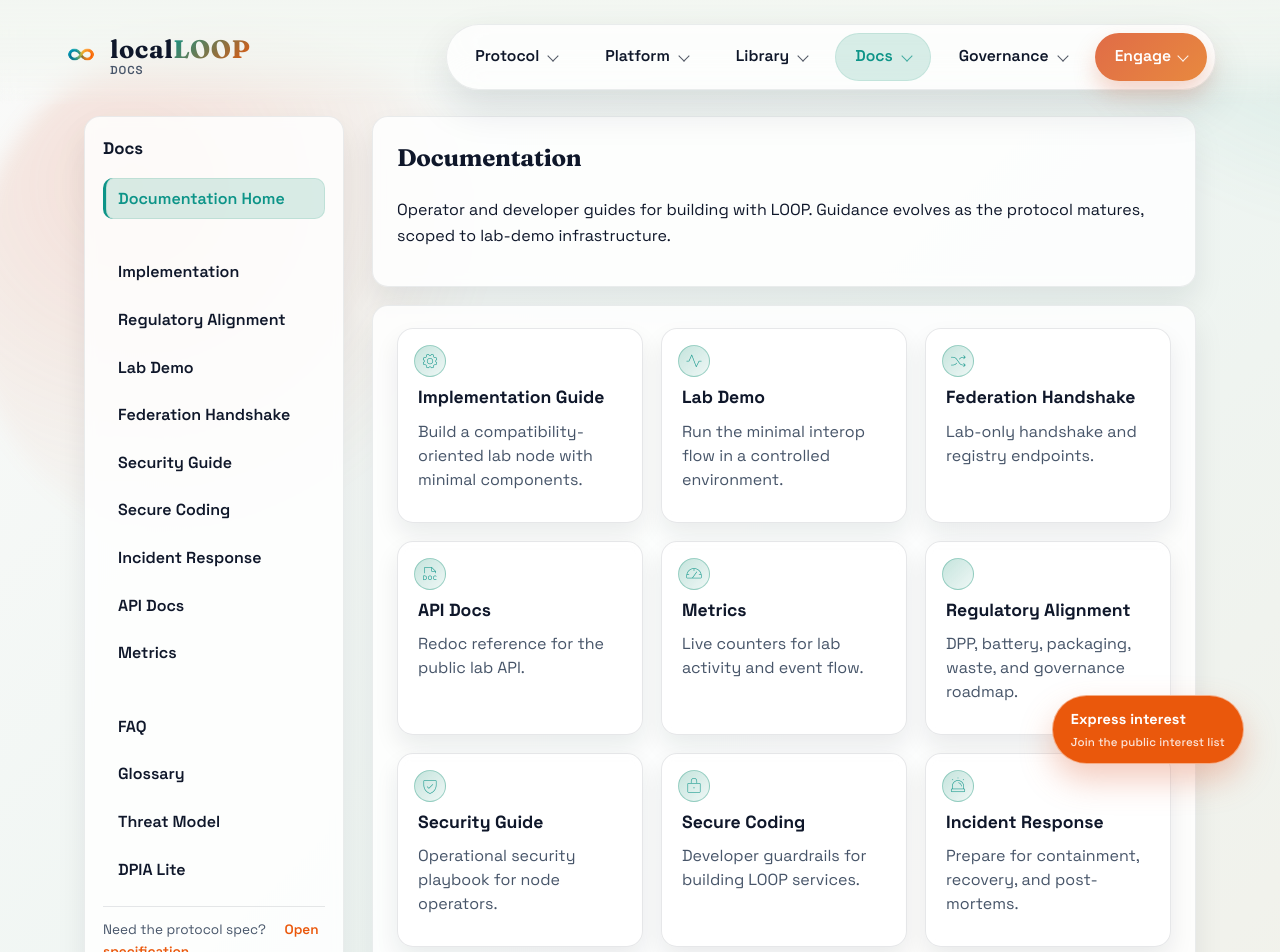
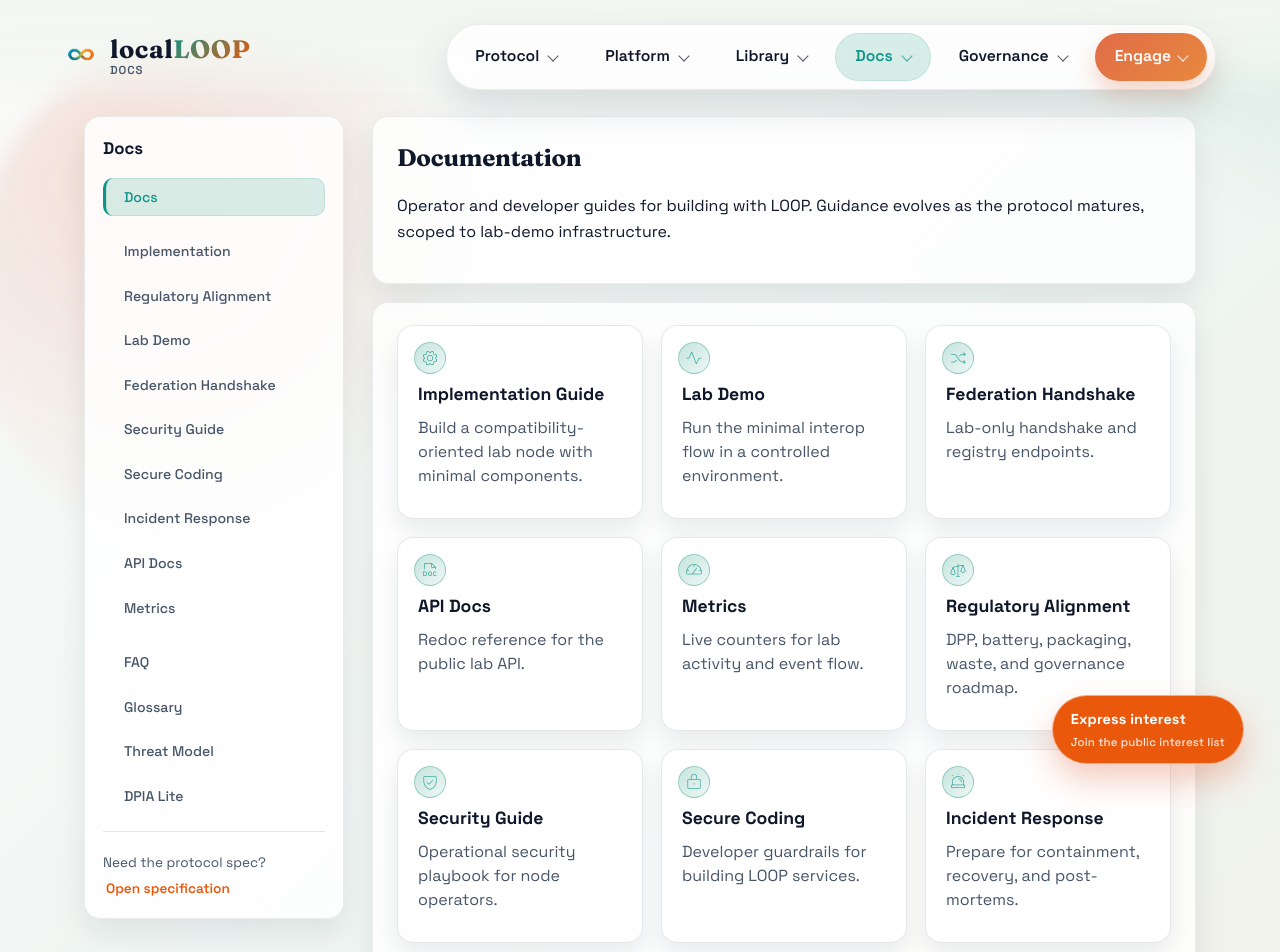
Before and after one commit to MycelAI/LocalLOOP, a Next.js app in the folder apps/site/: page /docs in a window 1280 px wide. Shown: the top 952 px of the page. Built offline with nearby package versions, Linux system fonts and the light colour scheme.

Commit message:
UX polish: wider layout, sidebar hierarchy, sub-page h2 shade, card-ref arrow, side-note hover

```diff
--- a/apps/site/app/(platform)/platform/page.jsx
+++ b/apps/site/app/(platform)/platform/page.jsx
@@ -8,7 +8,7 @@ export default function PlatformPage() {
   return (
     <div className="content-stack">
       <div className="content-panel">
-        <h2>Platform</h2>
+        <h2 className="hub-heading">Platform</h2>
         <p>
           Two identity layers — MaterialDNA and ProductDNA — for tracking materials and
           finished products across circular economy loops, plus city portals surfacing local
--- a/apps/site/app/config/sections.js
+++ b/apps/site/app/config/sections.js
@@ -10,7 +10,7 @@ export const sectionConfigs = {
       {
         label: 'Overview',
         links: [
-          { href: '/docs', label: 'Documentation Home' }
+          { href: '/docs', label: 'Docs' }
         ]
       },
       {
@@ -49,7 +49,7 @@ export const sectionConfigs = {
       {
         label: 'Overview',
         links: [
-          { href: '/protocol', label: 'Protocol Hub' }
+          { href: '/protocol', label: 'Protocol' }
         ]
       },
       {
@@ -74,7 +74,7 @@ export const sectionConfigs = {
       {
         label: 'Overview',
         links: [
-          { href: '/governance', label: 'Governance Hub' }
+          { href: '/governance', label: 'Governance' }
         ]
       },
       {
@@ -98,7 +98,7 @@ export const sectionConfigs = {
       {
         label: 'Overview',
         links: [
-          { href: '/library', label: 'Library Hub' }
+          { href: '/library', label: 'Library' }
         ]
       },
       {
@@ -121,7 +121,7 @@ export const sectionConfigs = {
       {
         label: 'Overview',
         links: [
-          { href: '/platform', label: 'Platform Overview' }
+          { href: '/platform', label: 'Platform' }
         ]
       },
       {
--- a/apps/site/app/docs/page.jsx
+++ b/apps/site/app/docs/page.jsx
@@ -2,7 +2,7 @@ export default function DocsPage() {
   return (
     <div className="content-stack">
       <div className="content-panel">
-        <h2>Documentation</h2>
+        <h2 className="hub-heading">Documentation</h2>
         <p>
           Operator and developer guides for building with LOOP. Guidance evolves as the
           protocol matures, scoped to lab-demo infrastructure.
@@ -48,7 +48,7 @@ export default function DocsPage() {
           </a>
           <a className="card has-icon" href="/docs/regulatory-alignment">
             <span className="card-icon" aria-hidden="true">
-              <i className="ph-thin ph-scale"></i>
+              <i className="ph-thin ph-scales"></i>
             </span>
             <h4>Regulatory Alignment</h4>
             <p>DPP, battery, packaging, waste, and governance roadmap.</p>
--- a/apps/site/app/governance/page.jsx
+++ b/apps/site/app/governance/page.jsx
@@ -2,7 +2,7 @@ export default function GovernancePage() {
   return (
     <div className="content-stack">
       <div className="content-panel">
-        <h2>Governance</h2>
+        <h2 className="hub-heading">Governance</h2>
         <p>
           Protocol changes are managed through RFCs that capture proposals, review notes,
           and decisions for LOOP.
--- a/apps/site/app/library/page.jsx
+++ b/apps/site/app/library/page.jsx
@@ -2,7 +2,7 @@ export default function LibraryPage() {
   return (
     <div className="content-stack">
       <div className="content-panel">
-        <h2>Library</h2>
+        <h2 className="hub-heading">Library</h2>
         <p>
           Browse the schema library and validated example payloads used by implementers
           and node operators. Early concept stage.
--- a/apps/site/app/protocol/page.jsx
+++ b/apps/site/app/protocol/page.jsx
@@ -2,7 +2,7 @@ export default function ProtocolPage() {
   return (
     <div className="content-stack">
       <div className="content-panel">
-        <h2>Protocol</h2>
+        <h2 className="hub-heading">Protocol</h2>
         <p>
           Explore the specification, changelog, and security requirements that guide
           implementations. This is an early, low-TRL concept with no public pilots yet.
@@ -34,7 +34,7 @@ export default function ProtocolPage() {
           </a>
           <a className="card has-icon card-ref" href="/docs/regulatory-alignment">
             <span className="card-icon" aria-hidden="true">
-              <i className="ph-thin ph-scale"></i>
+              <i className="ph-thin ph-scales"></i>
             </span>
             <h4>Compatibility Roadmap</h4>
             <p>Long-horizon plan for DPP, waste, packaging, and battery alignment.</p>
--- a/apps/site/public/assets/css/site.css
+++ b/apps/site/public/assets/css/site.css
@@ -44,7 +44,7 @@
   --radius-sm: 10px;
 
   /* Layout */
-  --page-max: 1180px;
+  --page-max: 1440px;
   --gutter: clamp(20px, 6vw, 64px);
 
   /* Animation */
@@ -920,6 +920,15 @@ header[data-site-header] .nav-controls {
 .content-panel h2,
 .content-panel h3 {
   margin-top: 0;
+  margin-bottom: 10px;
+}
+
+.content-panel h2 {
+  color: rgba(11, 27, 43, 0.65);
+}
+
+.content-panel h2.hub-heading {
+  color: var(--ink);
 }
 
 .side-nav {
@@ -945,8 +954,26 @@ header[data-site-header] .nav-controls {
   gap: 6px;
 }
 
-.side-group + .side-group {
-  margin-top: 1rem;
+/* Sidebar hierarchy: first group = hub/overview link, rest = sub-items */
+.side-group:first-child a {
+  font-weight: 700;
+  font-size: 0.95rem;
+  color: var(--ink);
+}
+
+.side-group:not(:first-child) a {
+  font-size: 0.88rem;
+  font-weight: 500;
+  color: var(--ink-soft);
+  padding-left: 18px;
+}
+
+.side-group:not(:first-child) a:hover {
+  color: var(--accent);
+}
+
+.side-group:not(:first-child) a.active {
+  color: var(--accent-2);
 }
 
 .side-label {
@@ -984,13 +1011,25 @@ header[data-site-header] .nav-controls {
   font-size: 0.85rem;
   color: var(--ink-soft);
   border-top: 1px solid rgba(11, 27, 43, 0.1);
-  padding-top: 12px;
+  padding-top: 20px;
+  display: grid;
+  gap: 4px;
 }
 
 .side-note a {
   color: var(--accent);
   text-decoration: none;
   font-weight: 600;
+  display: block;
+  padding: 0;
+  background: none !important;
+  border-radius: 0;
+}
+
+.side-note a:hover {
+  background: none !important;
+  color: var(--accent-dark, color-mix(in srgb, var(--accent) 80%, #000));
+  text-decoration: underline;
 }
 
 .hero-card {
@@ -1197,6 +1236,18 @@ a.card h4 {
 .card.card-ref {
   border-left: 3px solid var(--accent-2, #2f9e85);
   background: rgba(47, 158, 133, 0.04);
+  position: relative;
+}
+
+.card.card-ref::after {
+  content: "↗";
+  position: absolute;
+  top: 12px;
+  right: 14px;
+  font-size: 0.8rem;
+  color: var(--accent-2, #2f9e85);
+  opacity: 0.75;
+  font-weight: 700;
 }
 
 .card.has-icon {
```
